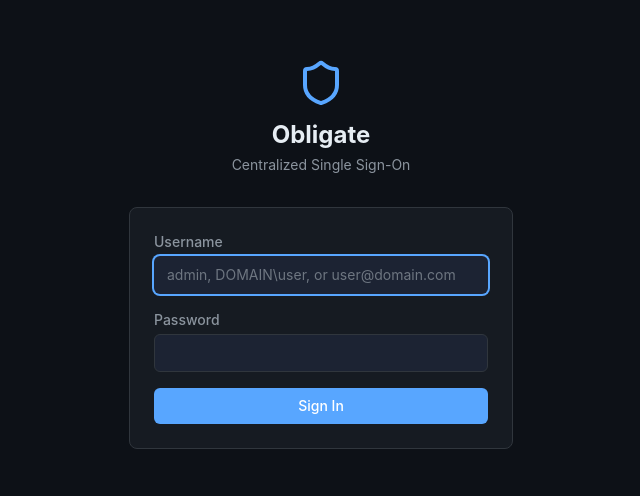
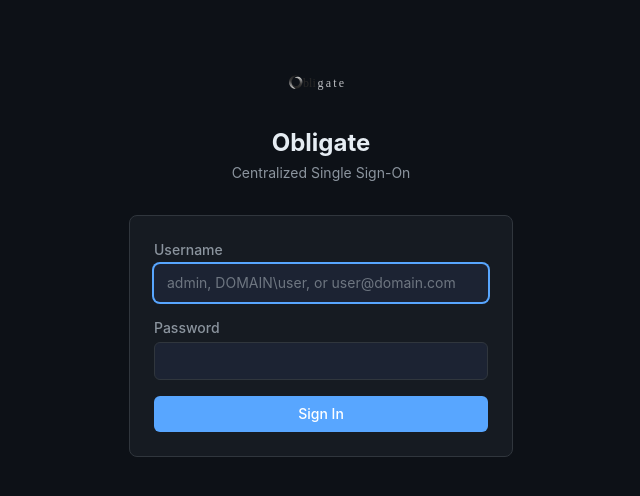
Before and after one commit to MeeJay/Obligate, a React (Vite) app in the folder client/: page /login in a window 1280 px wide. Shown: the part 146-642 px from the top of the page, without its empty margins (319-959 px from the left). Built offline with nearby package versions, Linux system fonts and the light colour scheme.

Commit message:
Regular update [dev]

```diff
--- a/client/package.json
+++ b/client/package.json
@@ -1,6 +1,6 @@
 {
   "name": "@obligate/client",
-  "version": "0.1.21",
+  "version": "0.1.22",
   "private": true,
   "type": "module",
   "scripts": {
--- a/client/src/components/layout/Header.tsx
+++ b/client/src/components/layout/Header.tsx
@@ -1,4 +1,4 @@
-import { LogOut, Menu, Shield } from 'lucide-react';
+import { LogOut, Menu } from 'lucide-react';
 import { useNavigate } from 'react-router-dom';
 import { useAuthStore } from '../../store/authStore';
 
@@ -22,7 +22,7 @@ export function Header({ onToggleSidebar }: HeaderProps) {
           <Menu size={20} />
         </button>
         <div className="flex items-center gap-2">
-          <Shield size={22} className="text-accent" />
+          <img src="/logo.svg" alt="Obligate" className="h-8 w-8" />
           <span className="font-semibold text-text-primary hidden sm:block">Obligate</span>
         </div>
       </div>
--- a/client/src/pages/EnrollmentPage.tsx
+++ b/client/src/pages/EnrollmentPage.tsx
@@ -1,6 +1,6 @@
 import { useState, type FormEvent } from 'react';
 import { useNavigate, useSearchParams } from 'react-router-dom';
-import { Check, Shield, LogOut } from 'lucide-react';
+import { Check, LogOut } from 'lucide-react';
 import apiClient from '../api/client';
 import { useAuthStore } from '../store/authStore';
 import { Button } from '../components/common/Button';
@@ -134,7 +134,7 @@ export function EnrollmentPage() {
         {/* Header with logout */}
         <div className="flex items-center justify-between mb-6">
           <div className="flex items-center gap-3">
-            <Shield size={32} className="text-accent" />
+            <img src="/logo.svg" alt="Obligate" className="h-10 w-10" />
             <div>
               <h1 className="text-xl font-bold text-text-primary">Welcome to Obligate</h1>
               <p className="text-xs text-text-secondary">Let's set up your profile</p>
--- a/client/src/pages/LoginPage.tsx
+++ b/client/src/pages/LoginPage.tsx
@@ -1,6 +1,5 @@
 import { useState } from 'react';
 import { useNavigate, useSearchParams } from 'react-router-dom';
-import { Shield } from 'lucide-react';
 import { Button } from '../components/common/Button';
 import { Input } from '../components/common/Input';
 import { useAuthStore } from '../store/authStore';
@@ -76,7 +75,7 @@ export function LoginPage() {
     <div className="min-h-screen flex items-center justify-center bg-bg-primary px-4">
       <div className="w-full max-w-sm">
         <div className="text-center mb-8">
-          <Shield size={48} className="text-accent mx-auto mb-3" />
+          <img src="/logo.svg" alt="Obligate" className="mx-auto h-16 w-16 mb-3" />
           <h1 className="text-2xl font-bold text-text-primary">Obligate</h1>
           <p className="text-sm text-text-secondary mt-1">Centralized Single Sign-On</p>
         </div>
```
Also changed, not shown: client/public/logo.svg (added).
